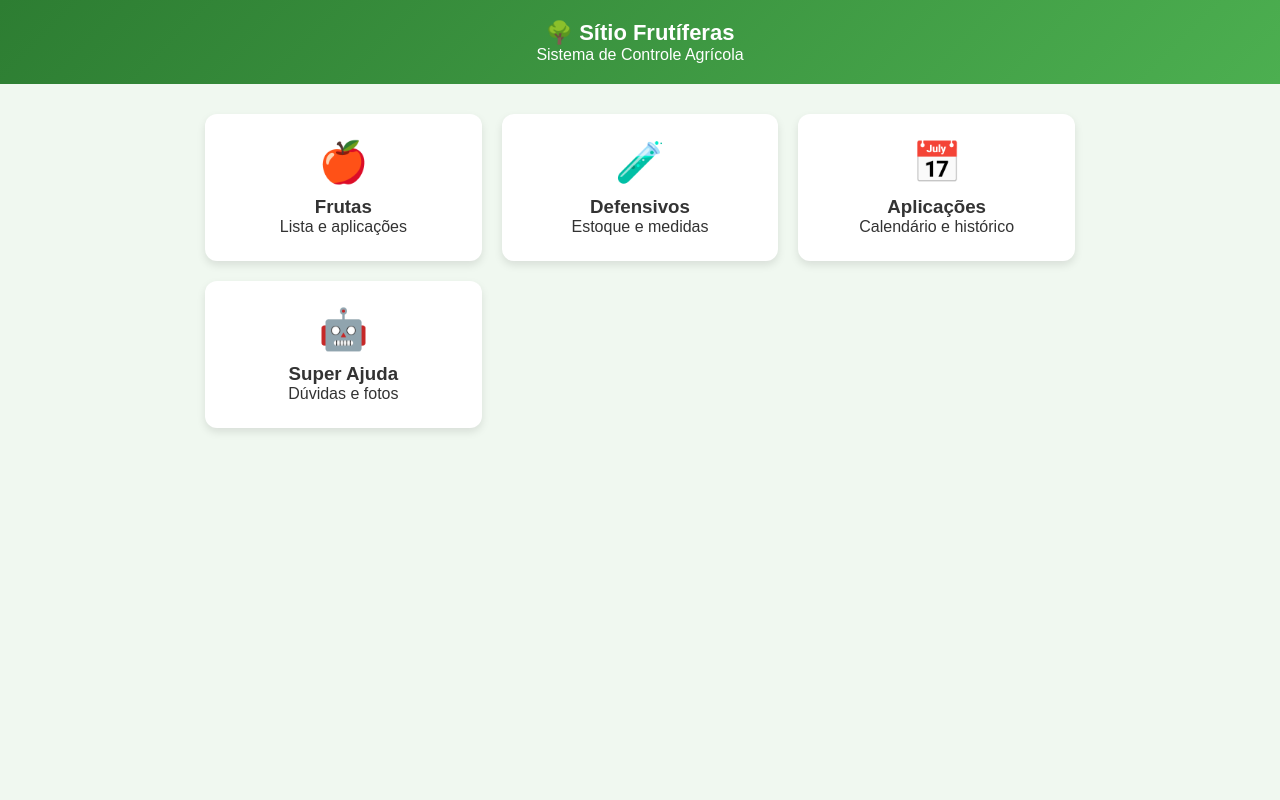
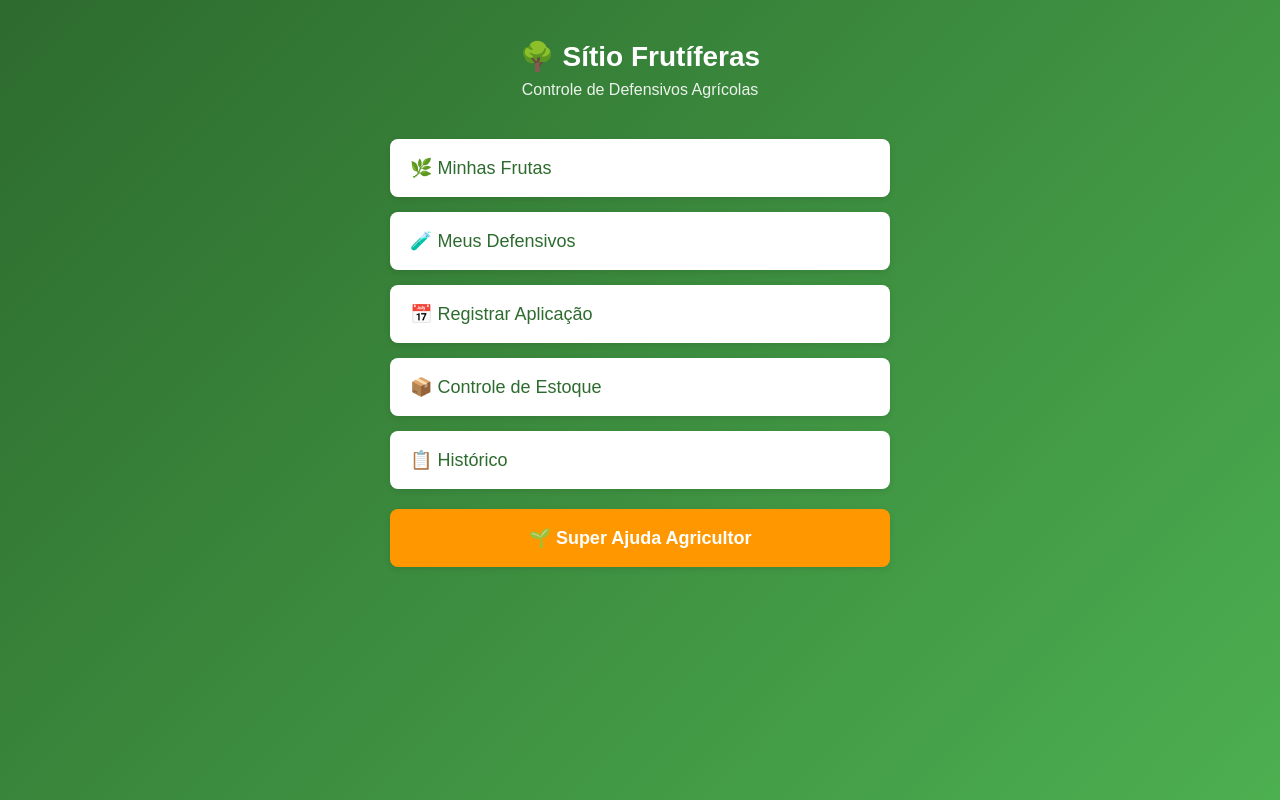
Before and after one commit to nandosarcondicionado-gif/sitio-frutiferas, a plain HTML site: page index.html in a window 1280 px wide. Drawn offline with Linux system fonts and the light colour scheme.

Commit message:
Update index.html

```diff
--- a/index.html
+++ b/index.html
@@ -6,44 +6,52 @@
     <title>Controle Agrícola - Sítio Frutíferas</title>
     <style>
         * { margin: 0; padding: 0; box-sizing: border-box; font-family: Arial, sans-serif; }
-        body { background: #f0f8f0; min-height: 100vh; }
-        header { background: linear-gradient(135deg, #2d7d32, #4caf50); color: white; padding: 20px; text-align: center; }
-        .container { max-width: 900px; margin: 20px auto; padding: 0 15px; }
-        .menu-grid { display: grid; grid-template-columns: repeat(auto-fit, minmax(250px, 1fr)); gap: 20px; margin-top: 30px; }
-        .menu-card { background: white; border-radius: 12px; padding: 25px; text-align: center; box-shadow: 0 4px 8px rgba(0,0,0,0.1); cursor: pointer; transition: transform 0.3s; text-decoration: none; color: #333; }
-        .menu-card:hover { transform: translateY(-5px); }
-        .menu-card span { font-size: 40px; display: block; margin-bottom: 10px; }
-        h1 { font-size: 22px; }
+        body {
+            background: linear-gradient(135deg, #2d6b2e, #4caf50);
+            min-height: 100vh;
+            padding: 40px 20px;
+        }
+        .container { max-width: 500px; margin: 0 auto; text-align: center; }
+        .logo { color: white; margin-bottom: 40px; }
+        .logo h1 { font-size: 28px; margin-bottom: 8px; }
+        .logo p { font-size: 16px; opacity: 0.9; }
+        .menu-btn {
+            display: block;
+            background: white;
+            color: #2d6b2e;
+            text-decoration: none;
+            padding: 18px 20px;
+            margin-bottom: 15px;
+            border-radius: 8px;
+            font-size: 18px;
+            font-weight: 500;
+            text-align: left;
+            box-shadow: 0 2px 6px rgba(0,0,0,0.1);
+            transition: transform 0.2s;
+        }
+        .menu-btn:hover { transform: translateY(-2px); }
+        .ajuda-btn {
+            background: #ff9800;
+            color: white;
+            text-align: center;
+            margin-top: 20px;
+            font-weight: bold;
+        }
     </style>
 </head>
 <body>
-    <header>
-        <h1>🌳 Sítio Frutíferas</h1>
-        <p>Sistema de Controle Agrícola</p>
-    </header>
     <div class="container">
-        <div class="menu-grid">
-            <a href="frutas.html" class="menu-card">
-                <span>🍎</span>
-                <h3>Frutas</h3>
-                <p>Lista e aplicações</p>
-            </a>
-            <a href="defensivos.html" class="menu-card">
-                <span>🧪</span>
-                <h3>Defensivos</h3>
-                <p>Estoque e medidas</p>
-            </a>
-            <a href="aplicacoes.html" class="menu-card">
-                <span>📅</span>
-                <h3>Aplicações</h3>
-                <p>Calendário e histórico</p>
-            </a>
-            <a href="ajuda.html" class="menu-card">
-                <span>🤖</span>
-                <h3>Super Ajuda</h3>
-                <p>Dúvidas e fotos</p>
-            </a>
+        <div class="logo">
+            <h1>🌳 Sítio Frutíferas</h1>
+            <p>Controle de Defensivos Agrícolas</p>
         </div>
+
+        <a href="frutas.html" class="menu-btn">🌿 Minhas Frutas</a>
+        <a href="defensivos.html" class="menu-btn">🧪 Meus Defensivos</a>
+        <a href="aplicacoes.html" class="menu-btn">📅 Registrar Aplicação</a>
+        <a href="defensivos.html" class="menu-btn">📦 Controle de Estoque</a>
+        <a href="aplicacoes.html" class="menu-btn">📋 Histórico</a>
+        <a href="ajuda.html" class="menu-btn ajuda-btn">🌱 Super Ajuda Agricultor</a>
     </div>
 </body>
 </html>
```
